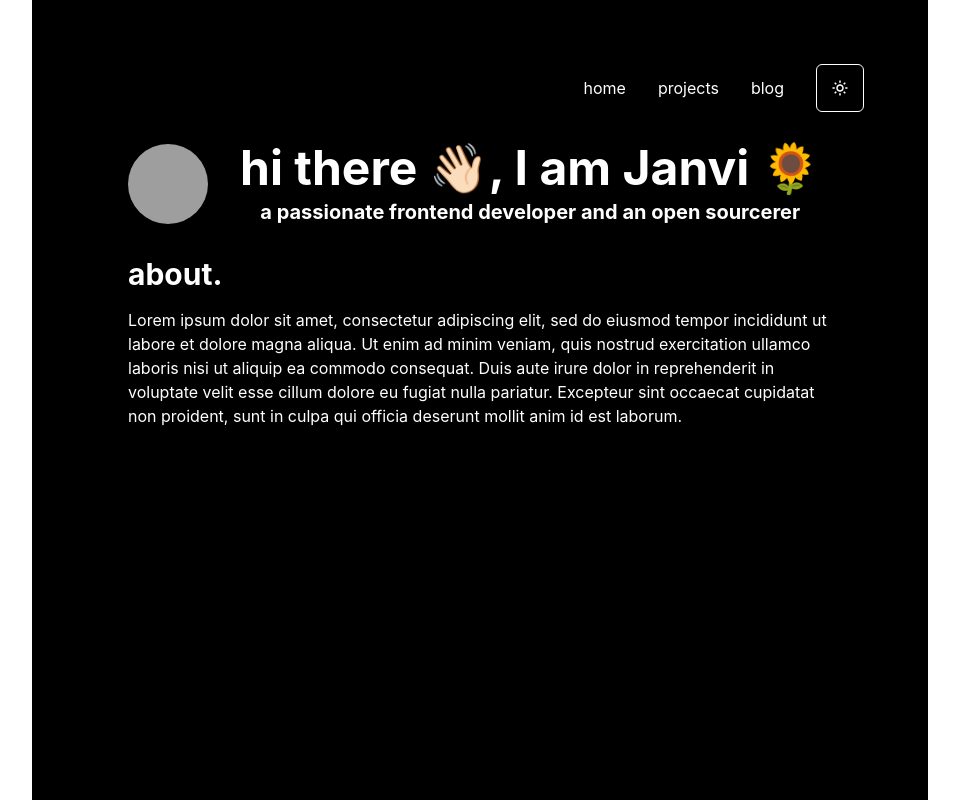
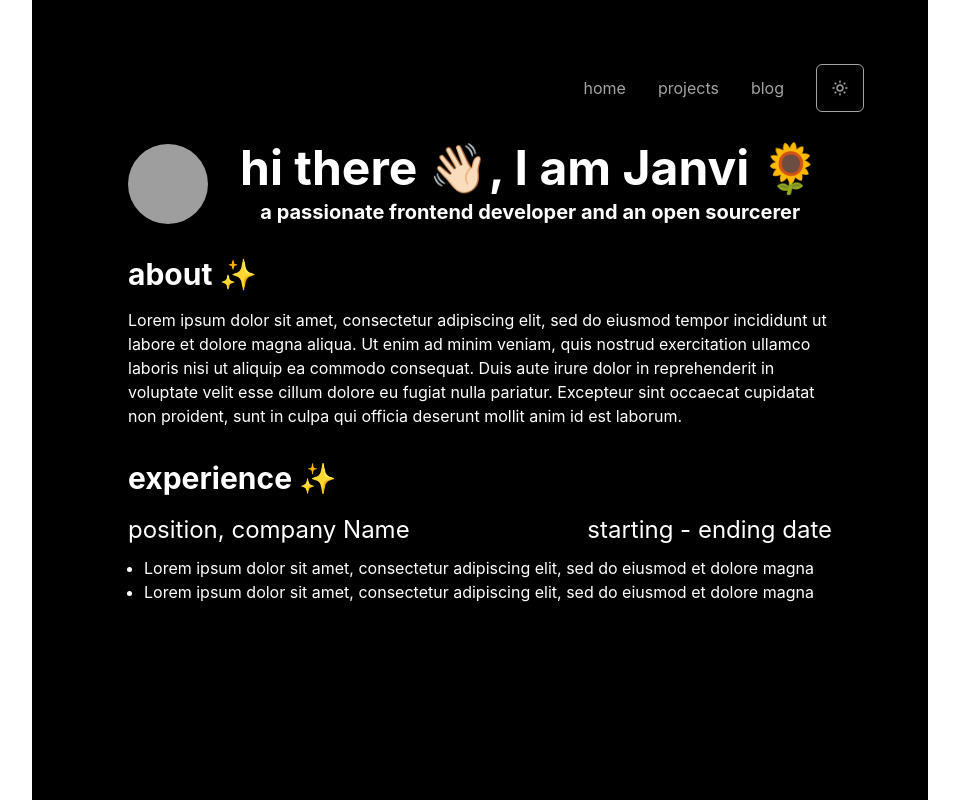
Before and after one commit to janvi01/minimalist-dev-portfolio, a Next.js app: page / in a window 1280 px wide. Shown: the whole page, without its empty margins (160-1119 px from the left). Built offline with nearby package versions, Linux system fonts and the light colour scheme; grey boxes are pictures that could not be loaded.

Commit message:
added experience component

```diff
--- a/src/components/about.js
+++ b/src/components/about.js
@@ -1,4 +1,4 @@
-import { Flex, Heading, Spacer, Text, VStack } from "@chakra-ui/react";
+import { Flex, Heading, Text } from "@chakra-ui/react";
 
 function About() {
   return (
@@ -10,7 +10,7 @@ function About() {
       color={"white"}
     >
       <Heading size={"lg"} mb="4">
-        about.
+        about ✨
       </Heading>
       <Text>
         Lorem ipsum dolor sit amet, consectetur adipiscing elit, sed do eiusmod
--- /dev/null
+++ b/src/components/experience.js
@@ -0,0 +1,40 @@
+import {
+  Flex,
+  Heading,
+  HStack,
+  ListItem,
+  Text,
+  UnorderedList,
+} from "@chakra-ui/react";
+
+function Experience() {
+  return (
+    <Flex
+      direction={"column"}
+      bgColor={"black"}
+      m="8"
+      justifyContent={"left"}
+      color={"white"}
+    >
+      <Heading size={"lg"} mb="4">
+        experience ✨
+      </Heading>
+      <HStack justify={"space-between"} fontSize="2xl" mb="2">
+        <Text>position, company Name</Text>
+        <Text>starting - ending date</Text>
+      </HStack>
+      <UnorderedList>
+        <ListItem>
+          Lorem ipsum dolor sit amet, consectetur adipiscing elit, sed do
+          eiusmod et dolore magna
+        </ListItem>
+        <ListItem>
+          Lorem ipsum dolor sit amet, consectetur adipiscing elit, sed do
+          eiusmod et dolore magna
+        </ListItem>
+      </UnorderedList>
+    </Flex>
+  );
+}
+
+export default Experience;
--- a/src/components/navbar.js
+++ b/src/components/navbar.js
@@ -5,8 +5,20 @@ import { BiSun } from "react-icons/bi";
 
 function Navbar() {
   return (
-    <HStack bgColor={"black"} justify="flex-end" spacing="8" color={"white"}>
-      <Link href="#">home</Link>
+    <HStack
+      bgColor={"black"}
+      justify="flex-end"
+      spacing="8"
+      color={"whiteAlpha.700"}
+    >
+      <Link
+        href="#"
+        _hover={{
+          color: "white",
+        }}
+      >
+        home
+      </Link>
       <Link href="#">projects</Link>
       <Link href="#">blog</Link>
       <IconButton
--- a/src/pages/index.js
+++ b/src/pages/index.js
@@ -5,6 +5,7 @@ import Navbar from "@/components/navbar";
 import Main from "@/components/main";
 import { Box, VStack } from "@chakra-ui/react";
 import About from "@/components/about";
+import Experience from "@/components/experience";
 
 const inter = Inter({ subsets: ["latin"] });
 
@@ -27,6 +28,7 @@ export default function Home() {
           <Navbar />
           <Main />
           <About />
+          <Experience />
         </Box>
       </VStack>
     </>
```
